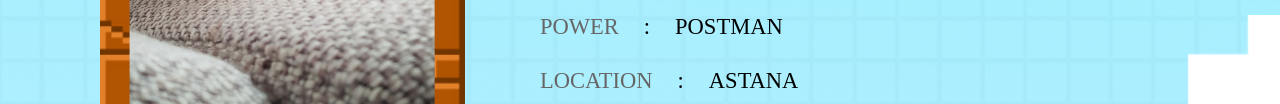
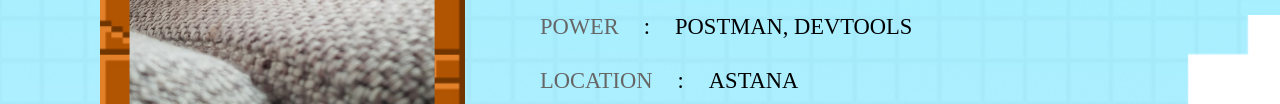
Before and after one commit to Creepers-Jeepers/CV, a plain HTML site: page index.html in a window 1280 px wide. Shown: the part 410-514 px from the top of the page. Drawn offline with Linux system fonts and the light colour scheme; files whose address does not match are found by name.

Commit message:
new_power

```diff
--- a/index.html
+++ b/index.html
@@ -62,7 +62,7 @@
                   <div>
                      <div class="list"><span>level</span><span>:</span><span>33</span></div>
                      <div class="list"><span>work</span><span>:</span><span>qa-engineer</span></div>
-                     <div class="list"><span>Power</span><span>:</span><span>Postman</span></div>
+                     <div class="list"><span>Power</span><span>:</span><span>Postman, Devtools</span></div>
                      <div class="list"><span>location</span><span>:</span><span>Astana</span></div>
 
                   </div>
```
